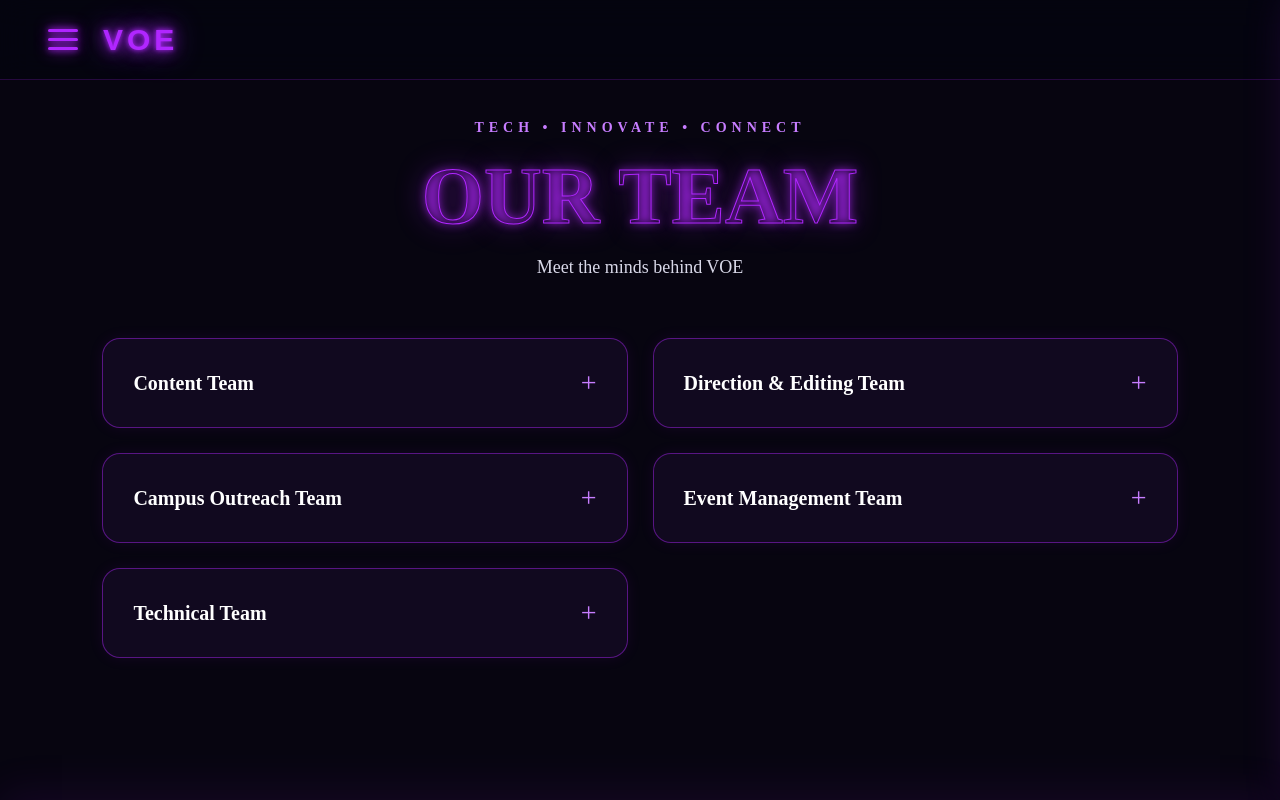
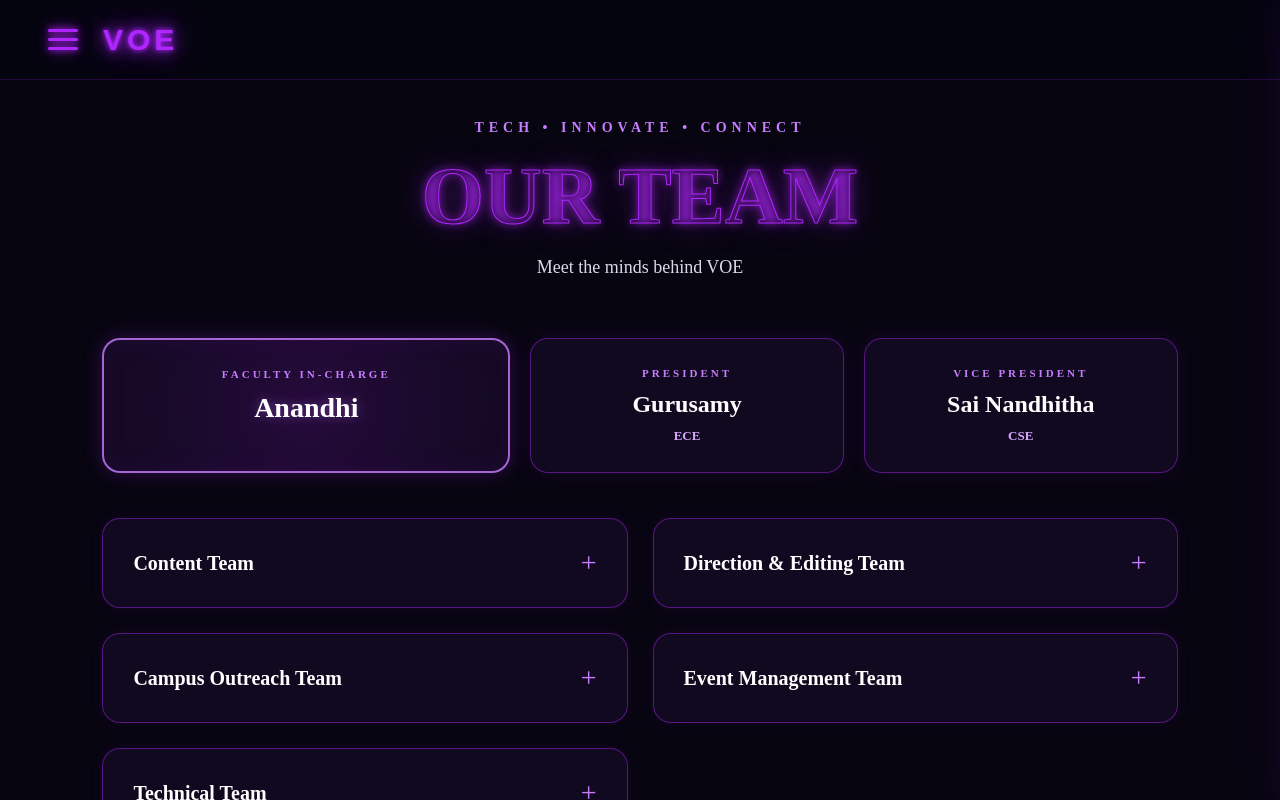
Before and after one commit to pranitha-tech22/VOE_WEBSITE, a React (Vite) app: page / in a window 1280 px wide. Both pictures are taken after a click on the element "TEAM". Shown: the top 800 px of the page. Built offline with nearby package versions, Linux system fonts and the light colour scheme.

Commit message:
Update team leadership and admins

```diff
--- a/src/assets/components/Team.css
+++ b/src/assets/components/Team.css
@@ -64,6 +64,109 @@
 
 
 /* =========================
+   LEADERSHIP
+========================= */
+
+.team-leadership {
+  display: grid;
+
+  grid-template-columns: 1.3fr 1fr 1fr;
+
+  gap: 20px;
+
+  margin-bottom: 45px;
+}
+
+
+/* FACULTY */
+
+.faculty-incharge,
+.leadership-card {
+  padding: 28px;
+
+  border-radius: 18px;
+
+  background: rgba(20, 10, 35, 0.8);
+
+  border: 1px solid rgba(176, 38, 255, 0.45);
+
+  box-shadow:
+    0 0 20px rgba(176, 38, 255, 0.1);
+
+  text-align: center;
+
+  transition:
+    transform 0.3s ease,
+    border-color 0.3s ease,
+    box-shadow 0.3s ease;
+}
+
+.faculty-incharge {
+  border: 2px solid rgba(199, 125, 255, 0.8);
+
+  background:
+    radial-gradient(
+      circle at center,
+      rgba(176, 38, 255, 0.18),
+      rgba(20, 10, 35, 0.9)
+    );
+
+  box-shadow:
+    0 0 20px rgba(176, 38, 255, 0.25),
+    inset 0 0 25px rgba(176, 38, 255, 0.08);
+}
+
+.faculty-incharge:hover,
+.leadership-card:hover {
+  transform: translateY(-4px);
+
+  border-color: #b026ff;
+
+  box-shadow:
+    0 0 30px rgba(176, 38, 255, 0.3);
+}
+
+.faculty-incharge p,
+.leadership-card p {
+  margin: 0 0 12px;
+
+  color: #c77dff;
+
+  font-size: 11px;
+
+  font-weight: 800;
+
+  letter-spacing: 3px;
+}
+
+.faculty-incharge h2,
+.leadership-card h2 {
+  margin: 0 0 8px;
+
+  color: white;
+
+  font-size: 24px;
+
+  font-weight: 800;
+}
+
+.faculty-incharge h2 {
+  font-size: 28px;
+
+  text-shadow:
+    0 0 12px rgba(199, 125, 255, 0.45);
+}
+
+.leadership-card span {
+  color: #d8a7ff;
+
+  font-size: 13px;
+
+  font-weight: 600;
+}
+
+
+/* =========================
    TEAM GRID
 ========================= */
 
@@ -74,7 +177,6 @@
 
   gap: 25px;
 
-  /* ⭐ IMPORTANT FIX */
   align-items: start;
 }
 
@@ -100,7 +202,6 @@
     border-color 0.3s ease,
     box-shadow 0.3s ease;
 
-  /* ⭐ IMPORTANT FIX */
   align-self: start;
 }
 
@@ -164,19 +265,144 @@
 
 
 /* =========================
-   MEMBERS
+   MEMBERS CONTAINER
 ========================= */
 
 .members {
   padding: 0 25px 25px;
 
+  display: block;
+
+  align-items: start;
+}
+
+
+/* =========================
+   TEAM ADMIN SECTION
+========================= */
+
+.team-admin-section {
+  margin-bottom: 22px;
+
+  padding-bottom: 20px;
+
+  border-bottom: 1px solid rgba(199, 125, 255, 0.3);
+}
+
+.team-admin-title {
+  margin: 0 0 12px;
+
+  color: #c77dff;
+
+  font-size: 11px;
+
+  font-weight: 800;
+
+  letter-spacing: 3px;
+
+  text-transform: uppercase;
+}
+
+.team-admin-grid {
+  display: grid;
+
+  grid-template-columns: repeat(2, 1fr);
+
+  gap: 12px;
+}
+
+
+/* ADMIN CARD */
+
+.team-admin-card {
+  padding: 18px;
+
+  border-radius: 12px;
+
+  background:
+    linear-gradient(
+      135deg,
+      rgba(176, 38, 255, 0.2),
+      rgba(176, 38, 255, 0.07)
+    );
+
+  border: 1px solid rgba(199, 125, 255, 0.75);
+
+  box-shadow:
+    0 0 18px rgba(176, 38, 255, 0.18);
+
+  text-align: center;
+
+  transition:
+    transform 0.3s ease,
+    box-shadow 0.3s ease,
+    border-color 0.3s ease;
+}
+
+.team-admin-card:hover {
+  transform: translateY(-3px);
+
+  border-color: #c77dff;
+
+  box-shadow:
+    0 0 25px rgba(176, 38, 255, 0.35);
+}
+
+.team-admin-card h3 {
+  margin: 0 0 7px;
+
+  color: white;
+
+  font-size: 16px;
+
+  font-weight: 800;
+}
+
+.team-admin-card p {
+  margin: 0;
+
+  color: #d8a7ff;
+
+  font-size: 13px;
+
+  font-weight: 600;
+}
+
+
+/* =========================
+   TEAM MEMBERS SECTION
+========================= */
+
+.team-members-section {
+  width: 100%;
+}
+
+.team-members-title {
+  margin: 0 0 12px;
+
+  color: #c77dff;
+
+  font-size: 11px;
+
+  font-weight: 800;
+
+  letter-spacing: 3px;
+
+  text-transform: uppercase;
+}
+
+
+/* =========================
+   MEMBER GRID
+========================= */
+
+.member-grid {
   display: grid;
 
   grid-template-columns: repeat(2, 1fr);
 
   gap: 15px;
 
-  /* ⭐ IMPORTANT FIX */
   align-items: start;
 }
 
@@ -236,16 +462,43 @@
     padding: 100px 5% 60px;
   }
 
+  /* Leadership */
+
+  .team-leadership {
+    grid-template-columns: 1fr;
+
+    gap: 15px;
+
+    margin-bottom: 35px;
+  }
+
+  .faculty-incharge {
+    order: -1;
+  }
+
+
+  /* Team boxes */
+
   .team-grid {
     grid-template-columns: 1fr;
 
-    /* ⭐ Keep cards from stretching */
     align-items: start;
   }
 
-  .members {
+
+  /* Admins */
+
+  .team-admin-grid {
     grid-template-columns: 1fr;
   }
+
+
+  /* Members */
+
+  .member-grid {
+    grid-template-columns: 1fr;
+  }
+
 
   .team-card summary {
     padding: 23px 20px;
@@ -253,3 +506,38 @@
     font-size: 18px;
   }
 }
+
+
+/* =========================
+   SMALL MOBILE
+========================= */
+
+@media (max-width: 500px) {
+
+  .team-heading p {
+    font-size: 11px;
+
+    letter-spacing: 3px;
+  }
+
+  .team-heading span {
+    font-size: 16px;
+  }
+
+  .faculty-incharge,
+  .leadership-card {
+    padding: 23px 18px;
+  }
+
+  .faculty-incharge h2 {
+    font-size: 25px;
+  }
+
+  .leadership-card h2 {
+    font-size: 21px;
+  }
+
+  .members {
+    padding: 0 18px 20px;
+  }
+}
--- a/src/assets/components/Team.jsx
+++ b/src/assets/components/Team.jsx
@@ -1,7 +1,9 @@
 import "./Team.css";
 
 const teams = {
-  "Content Team": [
+  "Content Team": {
+    admin: [["Sai Sivani K", "CSE"]],
+    members: [
       ["Raagini Ramakrishnan", "CSD"],
       ["Kanika P", "ECE"],
       ["Thiviya Dharshan R", "AIML"],
@@ -9,8 +11,14 @@ const teams = {
       ["Mitra S", "ECE"],
       ["Praveena L", "CSE"],
     ],
+  },
 
-  "Direction & Editing Team": [
+  "Direction & Editing Team": {
+    admin: [
+      ["Harish Balaji", "CSE"],
+      ["Raghav G S", "CSE"],
+    ],
+    members: [
       ["Nitheesh", "CSE"],
       ["Aishwarya S", "AI & DS"],
       ["Hariharan K", "ECE"],
@@ -19,8 +27,14 @@ const teams = {
       ["Sahana S", "ECE"],
       ["Ferinand", "Robotics & Automation"],
     ],
+  },
 
-  "Campus Outreach Team": [
+  "Campus Outreach Team": {
+    admin: [
+      ["Prathyum S", "CSE"],
+      ["Pritika KK", "CSE"],
+    ],
+    members: [
       ["Priyavagulaa K", "CSE"],
       ["Aparajitha B M", "ECE"],
       ["Nitish Kumar R V", "Mechanical"],
@@ -28,20 +42,33 @@ const teams = {
       ["Jai Harini P", "CSE - AIML"],
       ["Akshaya Vijay", "CSBS"],
     ],
+  },
 
-  "Event Management Team": [
+  "Event Management Team": {
+    admin: [
+      ["Lenya", "ECE"],
+    ],
+    members: [
       ["Ananya Sinha", "Robotics and Automation"],
       ["Sujita H", "CSE"],
       ["Harini M J", "AIML"],
       ["Priyanka J", "CSE"],
       ["Raghul S", "CSE"],
     ],
+  },
 
-  "Technical Team": [
+  "Technical Team": {
+    admin: [
+      ["Rehan J", "CSE"],
+    ],
+    members: [
+      ["Ranjithan", "CSE"],
+      ["Rohith", "CSE"],
       ["Mohith Dharshan", "CSE"],
       ["Sahhana N", "CSE"],
       ["Pranitha P", "CSE"],
     ],
+  },
 };
 
 function Team() {
@@ -49,30 +76,120 @@ function Team() {
     <section className="team-section" id="team">
       <div className="team-container">
 
+        {/* HEADING */}
         <div className="team-heading">
           <p>TECH • INNOVATE • CONNECT</p>
+
           <h1>OUR TEAM</h1>
+
           <span>Meet the minds behind VOE</span>
         </div>
 
+
+        {/* LEADERSHIP */}
+        <div className="team-leadership">
+
+          <div className="faculty-incharge">
+            <p>FACULTY IN-CHARGE</p>
+            <h2>Anandhi</h2>
+          </div>
+
+          <div className="leadership-card">
+            <p>PRESIDENT</p>
+            <h2>Gurusamy</h2>
+            <span>ECE</span>
+          </div>
+
+          <div className="leadership-card">
+            <p>VICE PRESIDENT</p>
+            <h2>Sai Nandhitha</h2>
+            <span>CSE</span>
+          </div>
+
+        </div>
+
+
+        {/* TEAM GRID */}
         <div className="team-grid">
-          {Object.entries(teams).map(([teamName, members]) => (
-            <details className="team-card" key={teamName}>
+
+          {Object.entries(teams).map(
+            ([teamName, team]) => (
+
+              <details
+                className="team-card"
+                key={teamName}
+              >
+
                 <summary>
                   <span>{teamName}</span>
                   <b>+</b>
                 </summary>
 
+
                 <div className="members">
-                {members.map(([name, department]) => (
-                  <div className="member-card" key={name}>
+
+                  {/* ADMIN AT TOP */}
+                  <div className="team-admin-section">
+
+                    <p className="team-admin-title">
+                      TEAM ADMIN
+                    </p>
+
+                    <div className="team-admin-grid">
+
+                      {team.admin.map(
+                        ([name, department]) => (
+
+                          <div
+                            className="team-admin-card"
+                            key={name}
+                          >
                             <h3>{name}</h3>
                             <p>{department}</p>
                           </div>
-                ))}
+
+                        )
+                      )}
+
                     </div>
+
+                  </div>
+
+
+                  {/* EXISTING MEMBERS */}
+                  <div className="team-members-section">
+
+                    <p className="team-members-title">
+                      TEAM MEMBERS
+                    </p>
+
+                    <div className="member-grid">
+
+                      {team.members.map(
+                        ([name, department]) => (
+
+                          <div
+                            className="member-card"
+                            key={name}
+                          >
+                            <h3>{name}</h3>
+                            <p>{department}</p>
+                          </div>
+
+                        )
+                      )}
+
+                    </div>
+
+                  </div>
+
+                </div>
+
               </details>
-          ))}
+
+            )
+          )}
+
         </div>
 
       </div>
```
Lines whose indentation alone changed are shown as unchanged.
